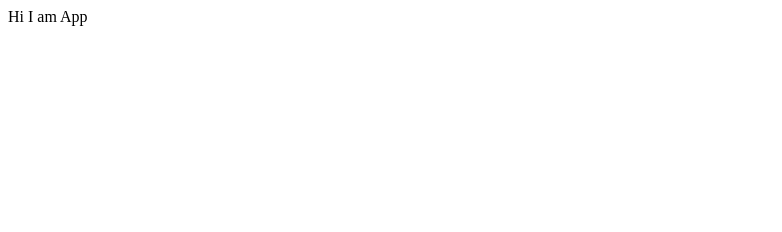
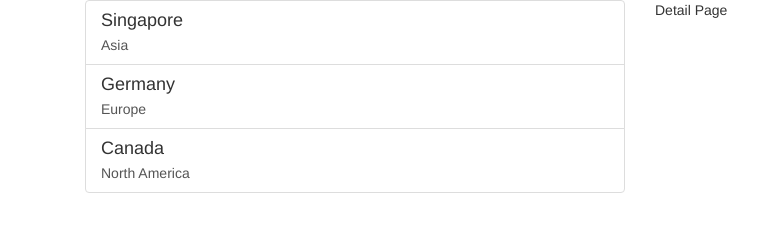
Before and after one commit to Joe312341/countrypicker, a React app: page / in a window 1280 px wide. Shown: the whole page, without its empty margins (0-782 px from the left). Built offline with nearby package versions, Linux system fonts and the light colour scheme.

Commit message:
implemented list for master page

```diff
--- a/public/index.html
+++ b/public/index.html
@@ -10,6 +10,7 @@
     -->
     <link rel="manifest" href="%PUBLIC_URL%/manifest.json">
     <link rel="shortcut icon" href="%PUBLIC_URL%/favicon.ico">
+    <link rel="stylesheet" href="https://maxcdn.bootstrapcdn.com/bootstrap/3.3.7/css/bootstrap.min.css" integrity="sha384-BVYiiSIFeK1dGmJRAkycuHAHRg32OmUcww7on3RYdg4Va+PmSTsz/K68vbdEjh4u" crossorigin="anonymous">
     <!--
       Notice the use of %PUBLIC_URL% in the tags above.
       It will be replaced with the URL of the `public` folder during the build.
--- /dev/null
+++ b/src/components/CountryListItem.js
@@ -0,0 +1,21 @@
+import React from 'react';
+import PropTypes from 'prop-types';
+
+const CountryListItem = ({ title, subTitle, icon }) => (
+    <a href="#" className="list-group-item">
+      <h4 className="list-group-item-heading">{title}</h4>
+      <p className="list-group-item-text">{subTitle}</p>
+    </a>
+);
+
+CountryListItem.propTypes = {
+  title: PropTypes.string.isRequired,
+  subTitle: PropTypes.string.isRequired,
+  icon: PropTypes.string
+};
+
+CountryListItem.defaultProps = {
+  icon: 'default image'
+};
+
+export default CountryListItem;
--- /dev/null
+++ b/src/containers/CountryMasterContainer.js
@@ -0,0 +1,36 @@
+import React from 'react';
+import PropTypes from 'prop-types';
+import { bindActionCreators } from 'redux';
+import { connect } from 'react-redux';
+import CountryMasterPage from '../pages/CountryMasterPage';
+import * as actions from '../actions';
+
+class CountryMasterContainer extends React.Component {
+  constructor(props) {
+    super(props);
+    this.state = {
+
+    };
+  }
+  render() {
+    console.log(this.props)
+    return (
+      <CountryMasterPage countries={this.props.countries} />
+    );
+  }
+}
+
+CountryMasterContainer.propTypes = {
+  countries: PropTypes.arrayOf(PropTypes.object).isRequired
+};
+
+const mapStateToProps = state => ({
+  countries: state.countryReducer.countries
+});
+
+const mapDispatchToProps = dispatch => ({
+  actions: bindActionCreators(Object.assign({}, actions), dispatch)
+});
+
+
+export default connect(mapStateToProps, mapDispatchToProps)(CountryMasterContainer);
--- a/src/layout/App.js
+++ b/src/layout/App.js
@@ -1,7 +1,17 @@
 import React from 'react';
 
+// components
+import MasterContainer from '../containers/CountryMasterContainer';
+
 const App = () => (
-  <div>Hi I am App</div>
+  <div className="container">
+    <div className="col-xs-6">
+      <MasterContainer />
+    </div>
+    <div className="col-xs-6">Detail Page</div>
+  </div>
+
+
 );
 
 export default App;
--- /dev/null
+++ b/src/pages/CountryMasterPage.js
@@ -0,0 +1,24 @@
+import React from 'react';
+import PropTypes from 'prop-types';
+
+import CountryListItem from '../components/CountryListItem';
+
+const CountryMasterPage = ({ countries }) => (
+  <div className="list-group">
+    {countries.map(country => (
+      <CountryListItem
+        key={country.name}
+        title={country.name}
+        icon={country.flag}
+        subTitle={country.region}
+      />
+      )
+    )}
+  </div>
+);
+
+CountryMasterPage.propTypes = {
+  countries: PropTypes.arrayOf(PropTypes.object).isRequired
+};
+
+export default CountryMasterPage;
--- a/src/reducers/countries.js
+++ b/src/reducers/countries.js
@@ -1,7 +1,20 @@
 // import * as types from '../actions/types'
 
 const initialState = {
-  countries: [],
+  countries: [
+    {
+      name: 'Singapore',
+      region: 'Asia'
+    },
+    {
+      name: 'Germany',
+      region: 'Europe'
+    },
+    {
+      name: 'Canada',
+      region: 'North America'
+    }
+  ],
 };
 
 export default function countriesReducer(state = initialState, action) {
--- a/src/reducers/index.js
+++ b/src/reducers/index.js
@@ -2,7 +2,7 @@ import { combineReducers } from 'redux';
 import countryReducer from './countries';
 
 const rootReducer = combineReducers({
-  countries: countryReducer,
+  countryReducer,
 });
 
 export default rootReducer;
```
Also changed, not shown: src/actions/index.js (added).
